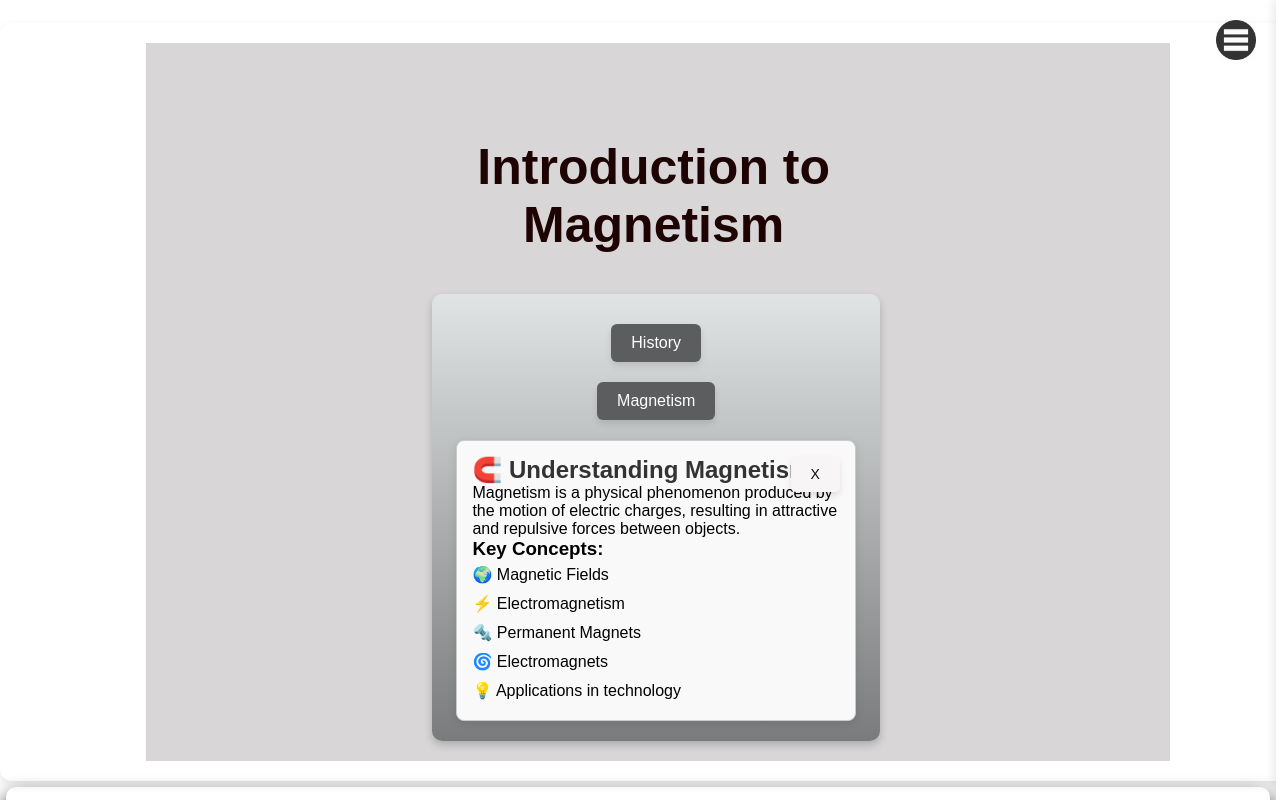
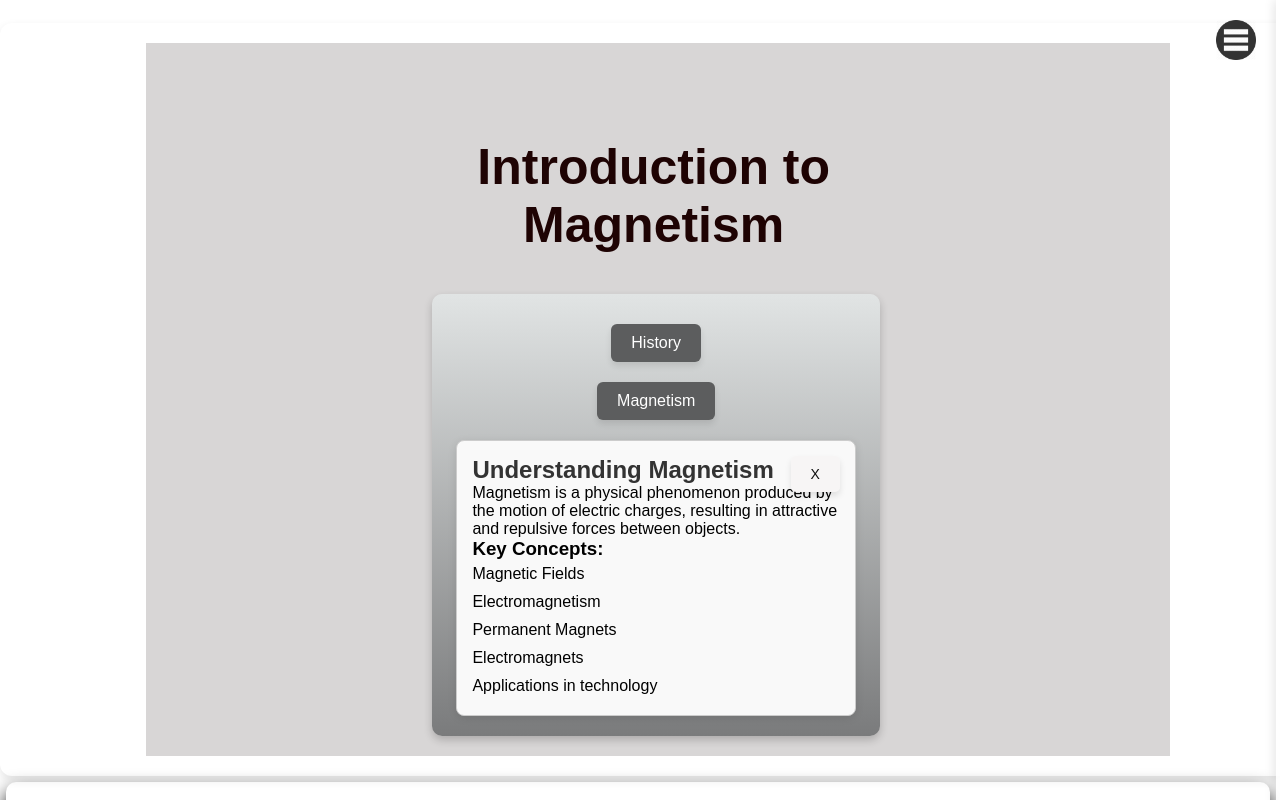
Before and after one commit to HitaLakshmi/Magnetism-in-Action, a website with bundled scripts: page index.html in a window 1280 px wide. Both pictures are taken after a click on the button "Magnetism". Shown: the part 833-1633 px from the top of the page. Built offline with nearby package versions, Linux system fonts and the light colour scheme; a script that the page names is missing; files whose address does not match are found by name.

Commit message:
Update index.html

```diff
--- a/index.html
+++ b/index.html
@@ -135,28 +135,28 @@ menuButton.onclick = toggleMenu;
         <button class="toggle-btn" onclick="toggleContent('historyInfo')"> History</button>
         <div id="historyInfo" class="content">
             <button class="remove-btn" onclick="clearContent('historyInfo')">X</button>
-            <h2>📜 Timeline of Magnetic Field Discoveries</h2>
+            <h2> Timeline of Magnetic Field Discoveries</h2>
             <ul>
-                <li>🧲 Ancient use of lodestones.</li>
-                <li>📖 1600: William Gilbert’s studies on Earth’s magnetism.</li>
-                <li>⚡ 1820: Hans Christian Ørsted’s discovery of electromagnetism.</li>
-                <li>🔄 1831: Michael Faraday’s electromagnetic induction.</li>
-                <li>🚀 20th-century advancements in electromagnetism.</li>
+                <li> Ancient use of lodestones.</li>
+                <li> 1600: William Gilbert’s studies on Earth’s magnetism.</li>
+                <li> 1820: Hans Christian Ørsted’s discovery of electromagnetism.</li>
+                <li>1831: Michael Faraday’s electromagnetic induction.</li>
+                <li> 20th-century advancements in electromagnetism.</li>
             </ul>
         </div>
 
         <button class="toggle-btn" onclick="toggleContent('magnetismInfo')"> Magnetism</button>
         <div id="magnetismInfo" class="content">
             <button class="remove-btn" onclick="clearContent('magnetismInfo')">X</button>
-            <h2>🧲 Understanding Magnetism</h2>
+            <h2>Understanding Magnetism</h2>
             <p>Magnetism is a physical phenomenon produced by the motion of electric charges, resulting in attractive and repulsive forces between objects.</p>
             <h3>Key Concepts:</h3>
             <ul>
-                <li>🌍 Magnetic Fields</li>
-                <li>⚡ Electromagnetism</li>
-                <li>🔩 Permanent Magnets</li>
-                <li>🌀 Electromagnets</li>
-                <li>💡 Applications in technology</li>
+                <li> Magnetic Fields</li>
+                <li> Electromagnetism</li>
+                <li> Permanent Magnets</li>
+                <li> Electromagnets</li>
+                <li> Applications in technology</li>
             </ul>
         </div>
 </div>
```
